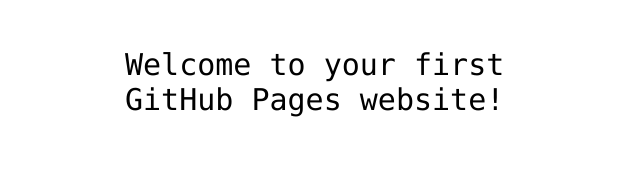
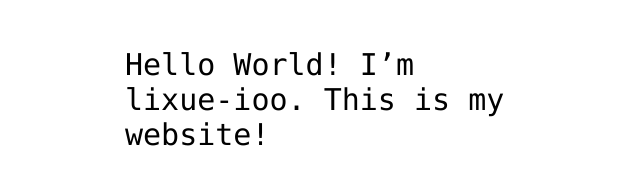
Before and after one commit to lixue-ioo/hello-world, a plain HTML site: page index.html in a window 1280 px wide. Shown: the part 341-526 px from the top of the page, without its empty margins (315-955 px from the left). Drawn offline with Linux system fonts and the light colour scheme.

Commit message:
test add my introduction

```diff
--- a/index.html
+++ b/index.html
@@ -12,7 +12,7 @@
 <img src="https://octodex.github.com/images/daftpunktocat-thomas.gif" id="octocat" alt="octocat-gif" />
 
 <!-- Change this code here by copy and pasting your template on line 15 -->
-<p>Welcome to your first GitHub Pages website!</p>
+<p>Hello World! I’m lixue-ioo. This is my website!</p>
 
 </body>
 </html>
```
